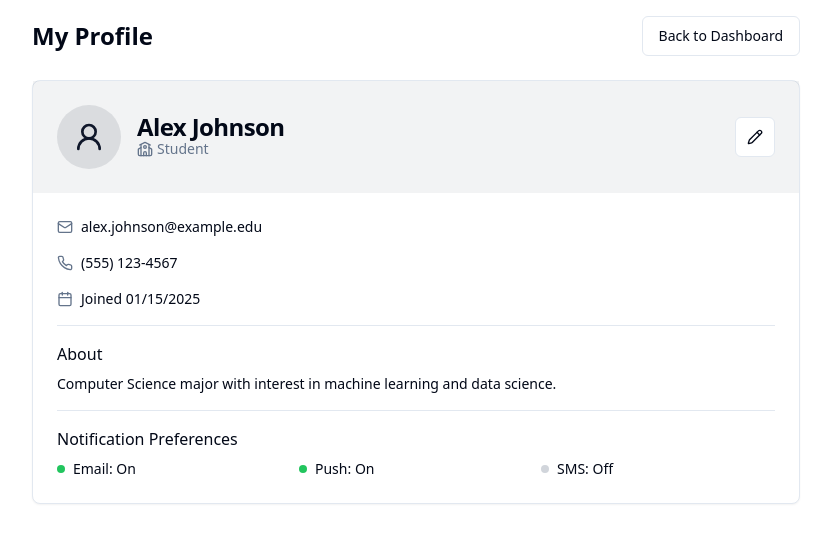
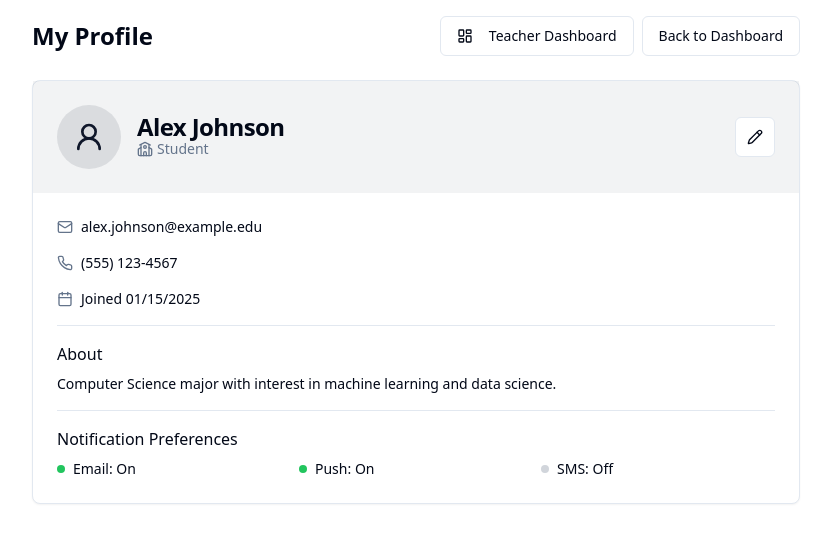
Before and after one commit to sirimallavasu/lecture-engagement-monitor, a React (Vite) app: page /profile in a window 1280 px wide. Shown: the top 542 px of the page, without its empty margins (224-1055 px from the left). Built offline with nearby package versions, Linux system fonts and the light colour scheme.

Commit message:
Add teacher dashboard button to profile
Adds a button in the profile page to navigate to the teacher dashboard.

```diff
--- a/src/pages/Profile.tsx
+++ b/src/pages/Profile.tsx
@@ -1,4 +1,3 @@
-
 import React, { useState, useEffect } from 'react';
 import { Card, CardContent, CardDescription, CardFooter, CardHeader, CardTitle } from '@/components/ui/card';
 import { Button } from '@/components/ui/button';
@@ -7,8 +6,8 @@ import { Label } from '@/components/ui/label';
 import { Textarea } from '@/components/ui/textarea';
 import { Checkbox } from '@/components/ui/checkbox';
 import { toast } from 'sonner';
-import { UserRound, Pencil, School, Mail, Phone, Calendar } from 'lucide-react';
-import { Link } from 'react-router-dom';
+import { UserRound, Pencil, School, Mail, Phone, Calendar, LayoutDashboard } from 'lucide-react';
+import { Link, useNavigate } from 'react-router-dom';
 
 interface UserProfile {
   name: string;
@@ -28,6 +27,7 @@ const Profile = () => {
   const [profile, setProfile] = useState<UserProfile | null>(null);
   const [isEditing, setIsEditing] = useState(false);
   const [editedProfile, setEditedProfile] = useState<UserProfile | null>(null);
+  const navigate = useNavigate();
 
   useEffect(() => {
     // Attempt to load user from localStorage (from signup/login)
@@ -112,12 +112,21 @@ const Profile = () => {
     toast.success('Profile updated successfully!');
   };
 
+  const goToTeacherDashboard = () => {
+    navigate('/teacher');
+    toast.info('Accessing Teacher Dashboard');
+  };
+
   return (
     <div className="min-h-screen bg-background p-4">
       <div className="max-w-3xl mx-auto space-y-6">
         <div className="flex items-center justify-between">
           <h1 className="text-2xl font-bold">My Profile</h1>
-          <div>
+          <div className="flex gap-2">
+            <Button variant="outline" onClick={goToTeacherDashboard}>
+              <LayoutDashboard className="h-4 w-4 mr-2" />
+              Teacher Dashboard
+            </Button>
             <Button variant="outline" asChild>
               <Link to={profile?.role === 'student' ? '/student' : '/teacher'}>
                 Back to Dashboard
```
